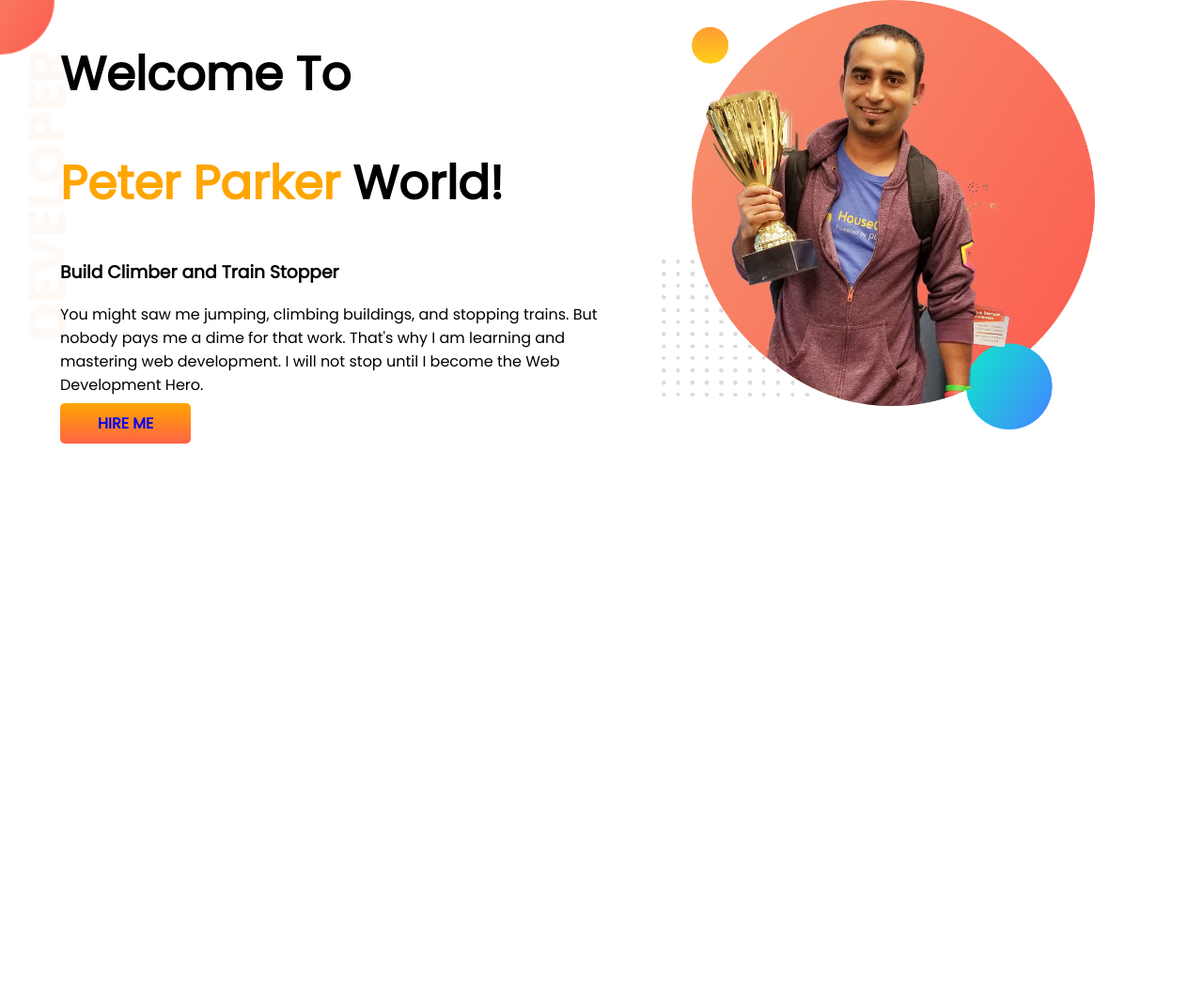
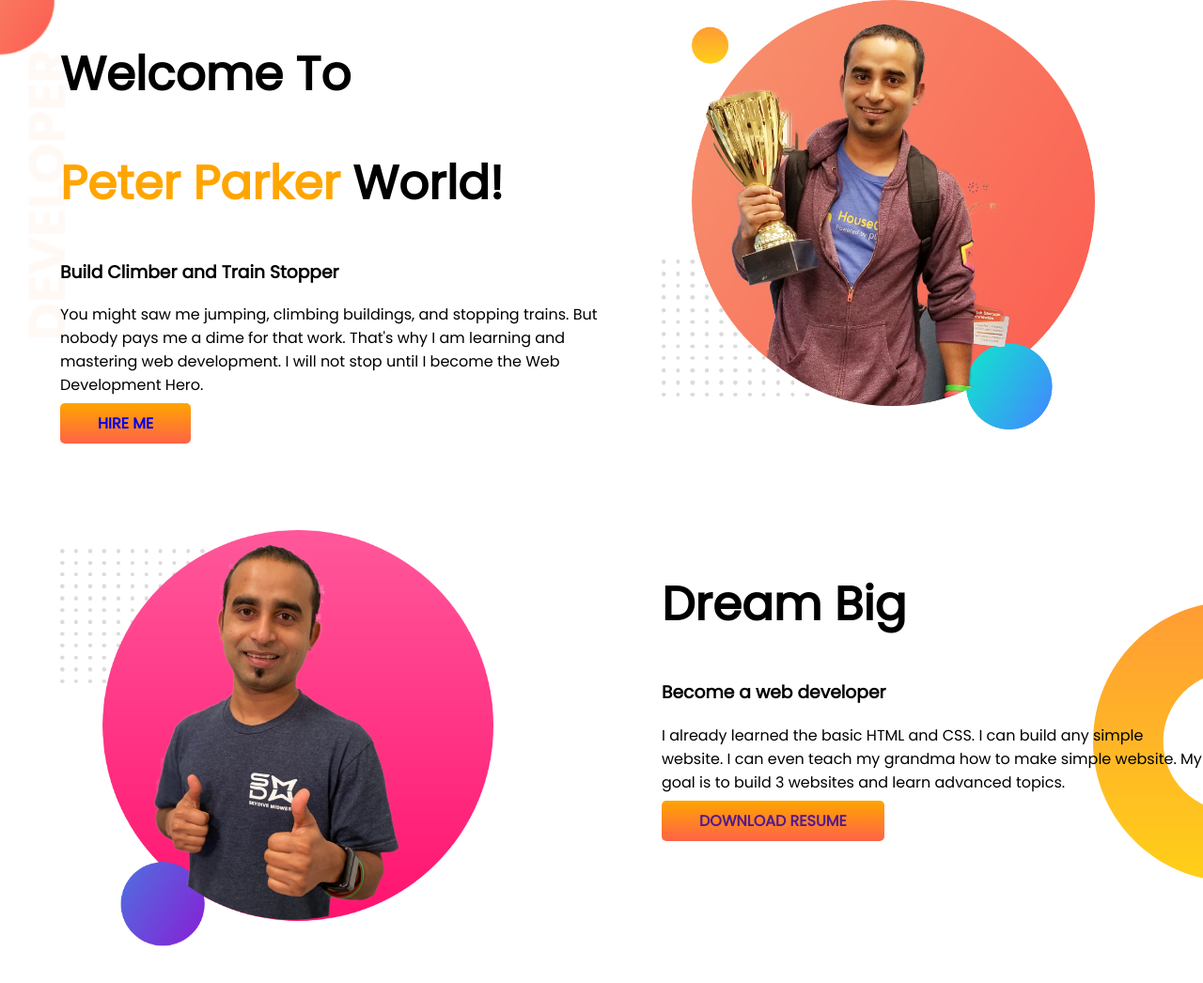
Before and after one commit to fahad-bd/temp-portfolio, a plain HTML site: page index.html in a window 1280 px wide. Shown: the whole page at 94% size. Before the commit the page ends 800 px from the top, so only its background shows below. Drawn offline with Linux system fonts and the light colour scheme.

Commit message:
dram add

```diff
--- a/index.html
+++ b/index.html
@@ -24,5 +24,17 @@
             <img src="images/jhankar.png" alt="">
         </div>
     </section>
+
+    <section class="dream-big">
+        <div class="half-width">
+            <img src="images/jhankar2.png" alt="">
+        </div>
+        <div class="half-width">
+            <h1>Dream Big</h1>
+            <h3>Become a web developer</h3>
+            <p>I already learned the basic HTML and CSS. I can build any simple website. I can even teach my grandma how to make simple website. My goal is to build 3 websites and learn advanced topics.</p>
+            <a class="link-button" target="_blank" href="">DOWNLOAD RESUME</a>
+        </div>
+    </section>
 </body>
 </html>
--- a/style.css
+++ b/style.css
@@ -10,6 +10,7 @@ h1{
 }
 section{
     display: flex;
+    margin-bottom: 100px;
 }
 .half-width{
     width: 50%;
@@ -29,3 +30,8 @@ section{
     background-image: url(images/top-banner.png);
     background-repeat: no-repeat;
 }
+.dream-big{
+    background-image: url(images/dream-bg.png);
+    background-repeat: no-repeat;
+    background-position: right;
+}
```
